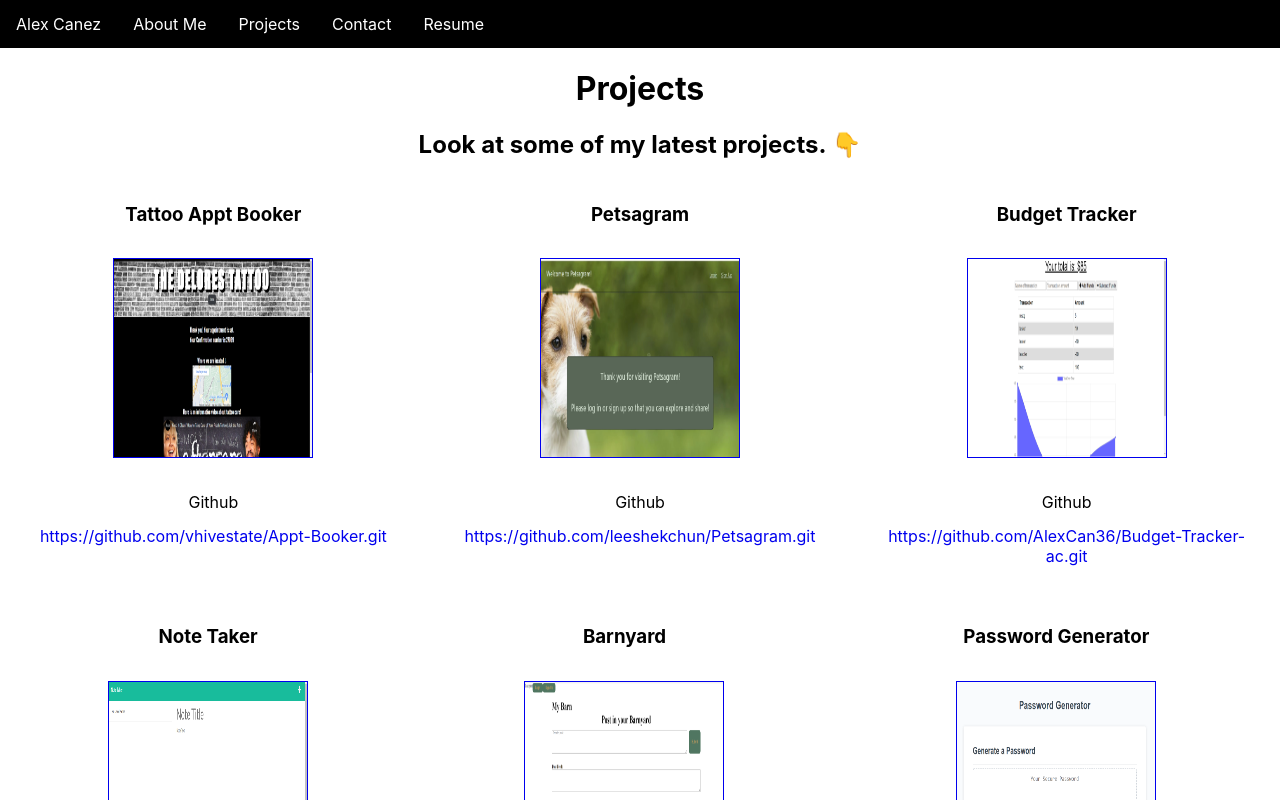
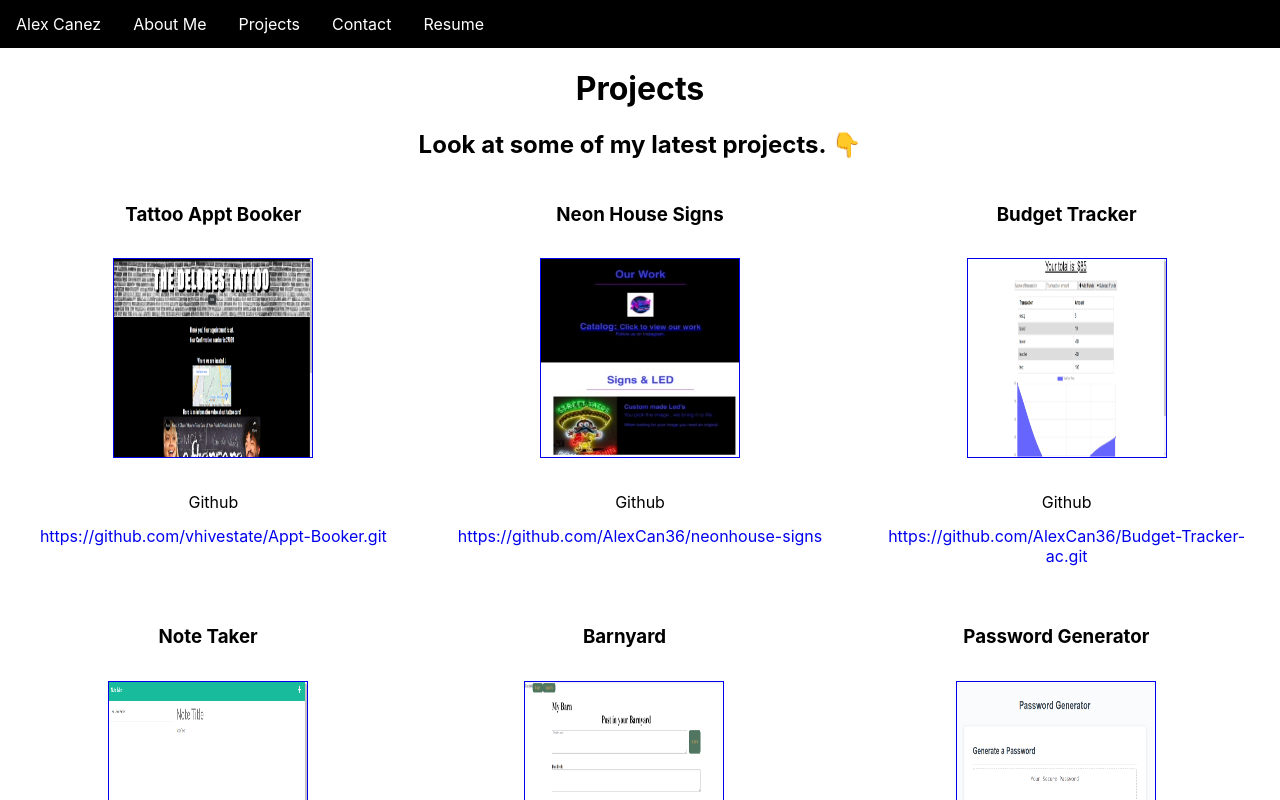
Before and after one commit to AlexCan36/react-portfolio-ac, a React (Create React App) app: page / in a window 1280 px wide. Both pictures are taken after a click on the item "Projects". Shown: the top 800 px of the page. Built offline with nearby package versions, Linux system fonts and the light colour scheme.

Commit message:
added neonhouse

```diff
--- a/src/Components/Pages/Projects.js
+++ b/src/Components/Pages/Projects.js
@@ -6,6 +6,10 @@ import budgetTracker from '../../assets/pics/budgetTracker.png';
 import noteTaker from '../../assets/pics/noteTaker.png';
 import barnyardPage from '../../assets/pics/barnyardPage.png';
 import passwordGenerator from '../../assets/pics/passwordGenerator.png';
+//import fFight from '../../assets/pics/fighterfightima.jpeg';
+import neonSign from '../../assets/pics/neonsignima.jpeg';
+//import adriSweet from '../../assets/pics/adrisweetima.jpeg';
+
 
 function Projects() {
     return (
@@ -20,10 +24,10 @@ function Projects() {
                     </section>
                 </div>
                 <div class="column">
-                    <h3>Petsagram</h3>
-                    <a href="https://petsagram-project2.herokuapp.com/"> <img border="1" alt="petsagram" src={petsAGram} width="200" height="200"></img></a>
+                    <h3>Neon House Signs</h3>
+                    <a href="https://alexcan36.github.io/neonhouse-signs/"> <img border="1" alt="neonHouse" src={neonSign} width="200" height="200"></img></a>
                     <section>
-                        <p>Github<a target='_blank' href='https://github.com/leeshekchun/Petsagram.git'>https://github.com/leeshekchun/Petsagram.git</a></p>
+                        <p>Github<a target='_blank' href='https://github.com/AlexCan36/neonhouse-signs'>https://github.com/AlexCan36/neonhouse-signs</a></p>
                     </section>
                 </div>
                 <div class="column">
```
Also changed, not shown: 1 other file (tests, documents, lock files or other folders).
